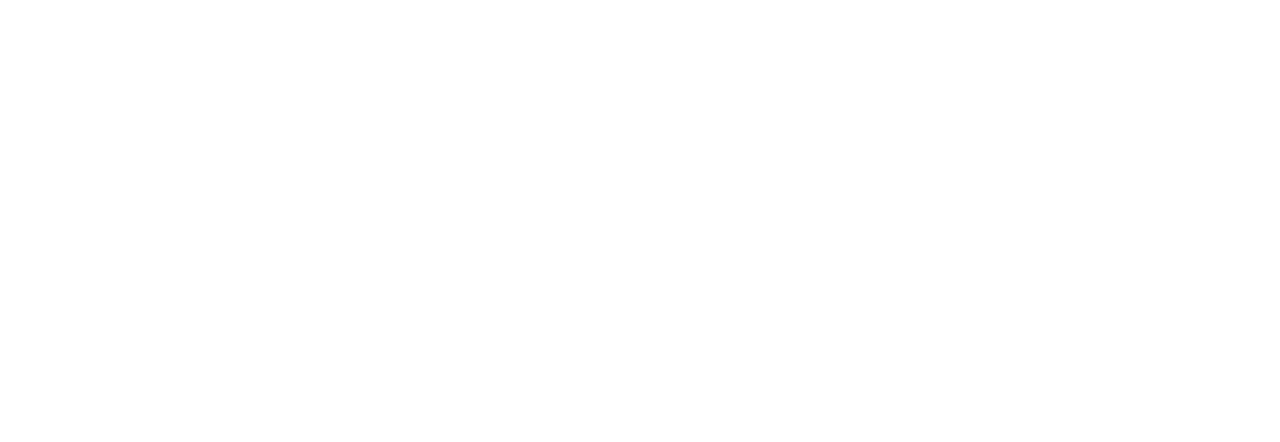
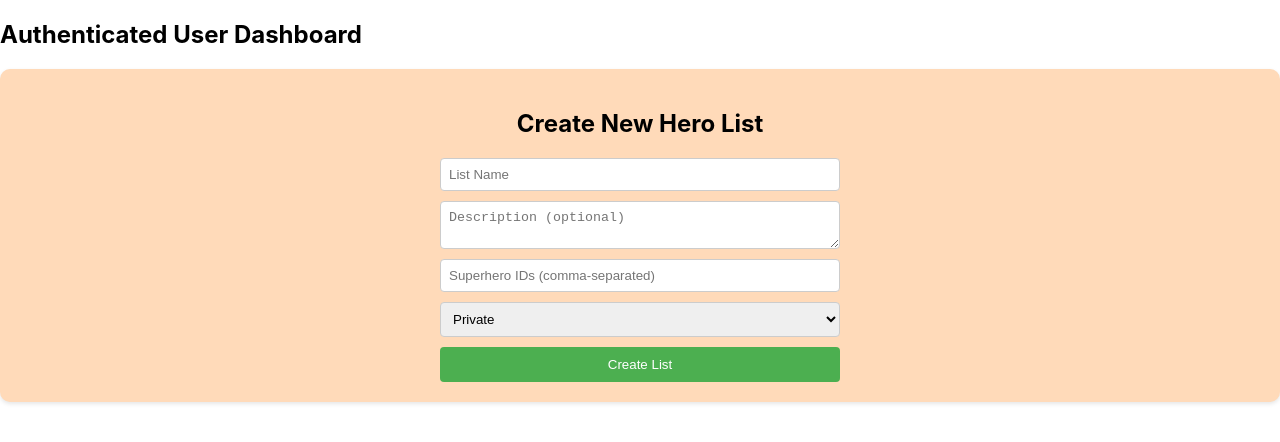
Before and after one commit to jamesmoraless/Hero-Hub-PERN-Stack, a React (Create React App) app in the folder client/react-app/: page /authenticated-dashboard in a window 1280 px wide. Shown: the top 442 px of the page. Built offline with nearby package versions, Linux system fonts and the light colour scheme.

Commit message:
added a auth user dashboard and a list creation form

```diff
--- a/client/react-app/src/App.js
+++ b/client/react-app/src/App.js
@@ -1,6 +1,7 @@
 import Welcome from "./components/Welcome";
 import Register from "./components/Register";
 import Login from "./components/Login";
+import AuthenticatedUserDashboard from "./components/AuthenticatedUserDashboard";
 import React, { useState, useEffect } from 'react';
 import { BrowserRouter, Switch, Route } from 'react-router-dom';
 
@@ -12,6 +13,7 @@
               <Route exact path='/' component={Welcome} />
               <Route exact path='/register' component={Register} />
               <Route path='/login' component={Login} />
+              <Route path='/authenticated-dashboard' component={AuthenticatedUserDashboard} />
           </Switch>
         </BrowserRouter>
   );
--- /dev/null
+++ b/client/react-app/src/components/AuthenticatedUserDashboard.jsx
@@ -0,0 +1,49 @@
+import React, { useState, useEffect } from 'react';
+import { withRouter } from 'react-router-dom';
+import PublicLists from './PublicLists';
+import CreateList from './CreateList';
+
+
+
+function AuthenticatedUserDashboard(props) {
+    const [lists, setLists] = useState([]);
+    const [reviews, setReviews] = useState([]);
+
+    useEffect(() => {
+        // Function to fetch lists
+        const fetchLists = async () => {
+            // Implement fetch logic using '/api/secure/superhero-list' endpoint
+        };
+
+        // Function to fetch reviews
+        const fetchReviews = async () => {
+            // Implement fetch logic
+        };
+
+        fetchLists();
+        fetchReviews();
+    }, []);
+
+    return (
+        <div className="authenticated-dashboard">
+            <h2>Authenticated User Dashboard</h2>
+                <CreateList />
+            {/* Components for various functionalities */}
+            <div className="lists-container">
+            {lists.map(list => (
+                <div key={list.id}>
+                    {/* Display list details */}
+                    {/* Buttons or links for edit, delete, and view/add reviews */}
+                </div>
+            ))}
+        </div>
+
+            <div className="reviews-container">
+                {/* Render reviews here */}
+            </div>
+
+        </div>
+    );
+}
+
+export default withRouter(AuthenticatedUserDashboard);
--- /dev/null
+++ b/client/react-app/src/components/CreateList.jsx
@@ -0,0 +1,99 @@
+import React, { useState } from 'react';
+import './createlist.css';
+
+export default function CreateList(props) {
+    const [listName, setListName] = useState('');
+    const [description, setDescription] = useState('');
+    const [superheroIds, setSuperheroIds] = useState(''); // Assuming a comma-separated list of IDs
+    const [visibility, setVisibility] = useState('false');
+    const [message, setMessage] = useState('');
+
+    const clearResults = () => {
+        setListName('');
+        setDescription('');
+        setSuperheroIds('');
+        setMessage('');
+    };
+
+    function sanitize(string) {
+        const map = {
+            '&': '&amp;',
+            '<': '&lt;',
+            '>': '&gt;',
+            '"': '&quot;',
+            "'": '&#x27;',
+            "/": '&#x2F;',
+        };
+        const reg = /[&<>"'/]/ig;
+        return string.replace(reg, (match)=>(map[match]));
+      }
+
+    const handleSubmit = async (e) => {
+        e.preventDefault();
+
+        // Convert superheroIds string to an array of integers
+        const superheroIdsArray = superheroIds.split(',').map(id => parseInt(id.trim(), 10)).filter(id => !isNaN(id));
+
+        const listData = {
+            listName: sanitize(listName),
+            superheroIds: JSON.stringify(superheroIdsArray),
+            description: sanitize(description),
+            visibility,
+        };
+
+        try {
+            const token = localStorage.getItem('jwtToken'); // retrieve token from local storage
+            const response = await fetch('http://localhost:5000/api/secure/superhero-list', {
+                method: 'POST',
+                headers: {
+                    'Content-Type': 'application/json',
+                    'x-auth-token': token // Include the JWT token
+                },
+                body: JSON.stringify(listData),
+            });
+
+            if (!response.ok) {
+                throw new Error(`HTTP error! Status: ${response.status}`);
+            }
+
+            alert('List created successfully');//might wan to clear form fields once the list is created
+            clearResults();
+        } catch (error) {
+            console.error('Error creating list:', error);
+            alert('Error creating list');
+        }
+    };
+
+    return (
+        <div className="create-list-container">
+            <h2>Create New Hero List</h2>
+            <form onSubmit={handleSubmit} className="create-list-form">
+                <input
+                    type="text"
+                    placeholder="List Name"
+                    value={listName}
+                    onChange={(e) => setListName(e.target.value)}
+                    required
+                />
+                <textarea
+                    placeholder="Description (optional)"
+                    value={description}
+                    onChange={(e) => setDescription(e.target.value)}
+                />
+                <input
+                    type="text"
+                    placeholder="Superhero IDs (comma-separated)"
+                    value={superheroIds}
+                    onChange={(e) => setSuperheroIds(e.target.value)}
+                    required
+                />
+                <select value={visibility} onChange={(e) => setVisibility(e.target.value)}>
+                    <option value="false">Private</option>
+                    <option value="true">Public</option>
+                </select>
+                <button type="submit">Create List</button>
+            </form>
+            {message && <p className="create-list-message">{message}</p>}
+        </div>
+    );
+}
--- a/client/react-app/src/components/Login.jsx
+++ b/client/react-app/src/components/Login.jsx
@@ -12,7 +12,7 @@
         e.preventDefault();
         //Call the API to register the user
         try{
-            const response = await fetch('http://localhost:3000/api/login', {
+            const response = await fetch('http://localhost:5000/api/login', {
                 method: 'POST',
                 headers: {
                     'Content-Type': 'application/json',//conetent to be received is json object
@@ -27,7 +27,7 @@
                 localStorage.setItem('jwtToken', data.token);
                 //console.log(localStorage.getItem('jwtToken'));
                 setMessage('Login succesful!');//send a hyperlink through 'login'
-                props.history.push('/shortener');//must be the next page which is authenticated funcionality page
+                props.history.push('/authenticated-dashboard');//must be the next page which is authenticated funcionality page
 
             } else{
                 setMessage(data.message || 'An error occured during login');
--- a/client/react-app/src/components/Register.jsx
+++ b/client/react-app/src/components/Register.jsx
@@ -6,6 +6,7 @@
 export default function Register(props) {
     const [email, setEmail] = useState('');
     const [password, setPassword] = useState('');
+    const [nickname, setNickname] = useState('');
     const [message, setMessage] = useState('');
 
 
@@ -13,14 +14,13 @@
         e.preventDefault();
         //Call the API to register the user
         try{
-            const response = await fetch('http://localhost:3000/api/register', {
+            const response = await fetch('http://localhost:5000/api/register', {
                 method: 'POST',
                 headers: {
                     'Content-Type': 'application/json',
                 },
-                body: JSON.stringify({ email, password}),
+                body: JSON.stringify({ email, password, nickname}),
             });
-            //console.log(response);
             const data = await response.json();
             //console.log('Data:', data);
 
@@ -49,6 +49,14 @@
             required
             />
             <input
+            type="text"
+            placeholder="Nickname"
+            value={nickname}
+            onChange={(e)=>{setNickname(e.target.value)}}
+            required
+            />
+
+            <input
             type = "password"
             placeholder = "Password"
             value={password}
--- /dev/null
+++ b/client/react-app/src/components/createlist.css
@@ -0,0 +1,40 @@
+.create-list-container {
+    display: flex;
+    flex-direction: column;
+    align-items: center;
+    padding: 20px;
+    background-color: peachpuff;
+    border-radius: 10px;
+    box-shadow: 0 2px 4px rgba(0, 0, 0, 0.1);
+}
+
+.create-list-form {
+    display: flex;
+    flex-direction: column;
+    gap: 10px;
+    width: 100%;
+    max-width: 400px;
+}
+
+.create-list-form input, .create-list-form textarea, .create-list-form select {
+    padding: 8px;
+    border-radius: 4px;
+    border: 1px solid #ccc;
+}
+
+.create-list-form button {
+    padding: 10px 15px;
+    background-color: #4CAF50;
+    color: white;
+    border: none;
+    border-radius: 4px;
+    cursor: pointer;
+}
+
+.create-list-form button:hover {
+    background-color: #45a049;
+}
+
+.create-list-message {
+    margin-top: 10px;
+}
```
Also changed, not shown: client/react-app/src/components/authenticateduserdashboard.css (added), 2 other files (tests, documents, lock files or other folders).
